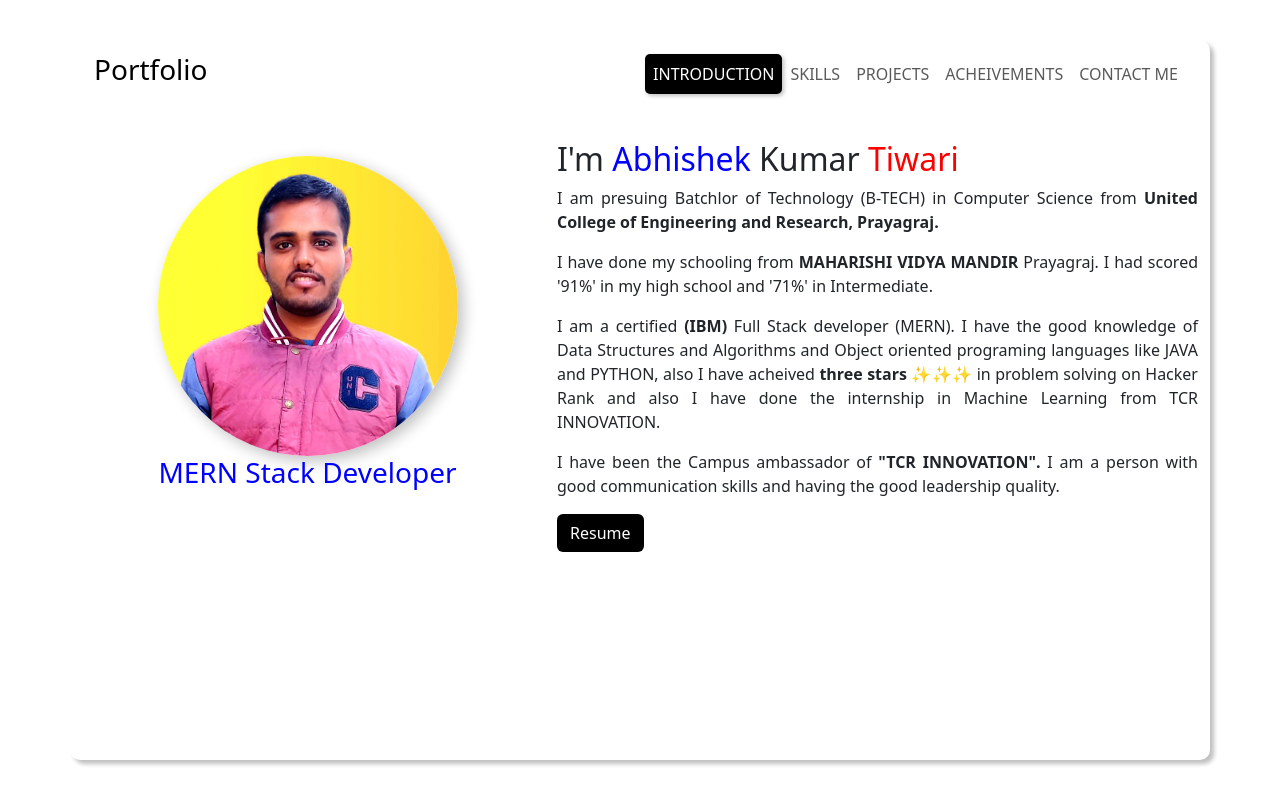
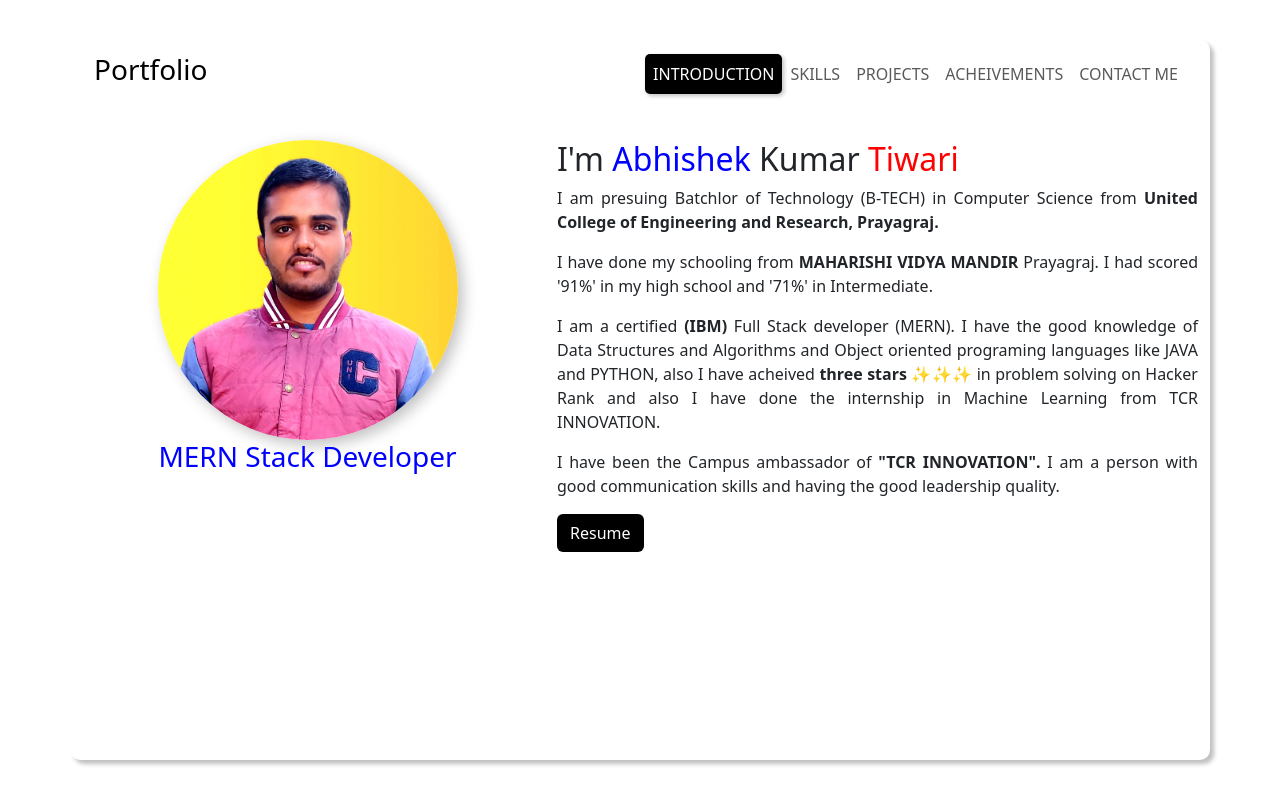
Before and after one commit to Suraj-tiwari973/Suraj-Portfolio-React, a React (Create React App) app: page / in a window 1280 px wide. Built offline with nearby package versions, Linux system fonts and the light colour scheme.

Commit message:
Update App.css

```diff
--- a/src/App.css
+++ b/src/App.css
@@ -60,7 +60,7 @@
     width: 300px;
     border-radius: 50%;
     height: 300px;
-    margin-top: 3em;
+    margin-top: 2em;
     box-shadow: 5px 5px 15px silver;
 }
 @media (max-width:350px) {
@@ -69,7 +69,7 @@
         height: 250px;
     }
     .column1{
-        height: 20em;
+        height: 21em;
     }
 }
 
```
